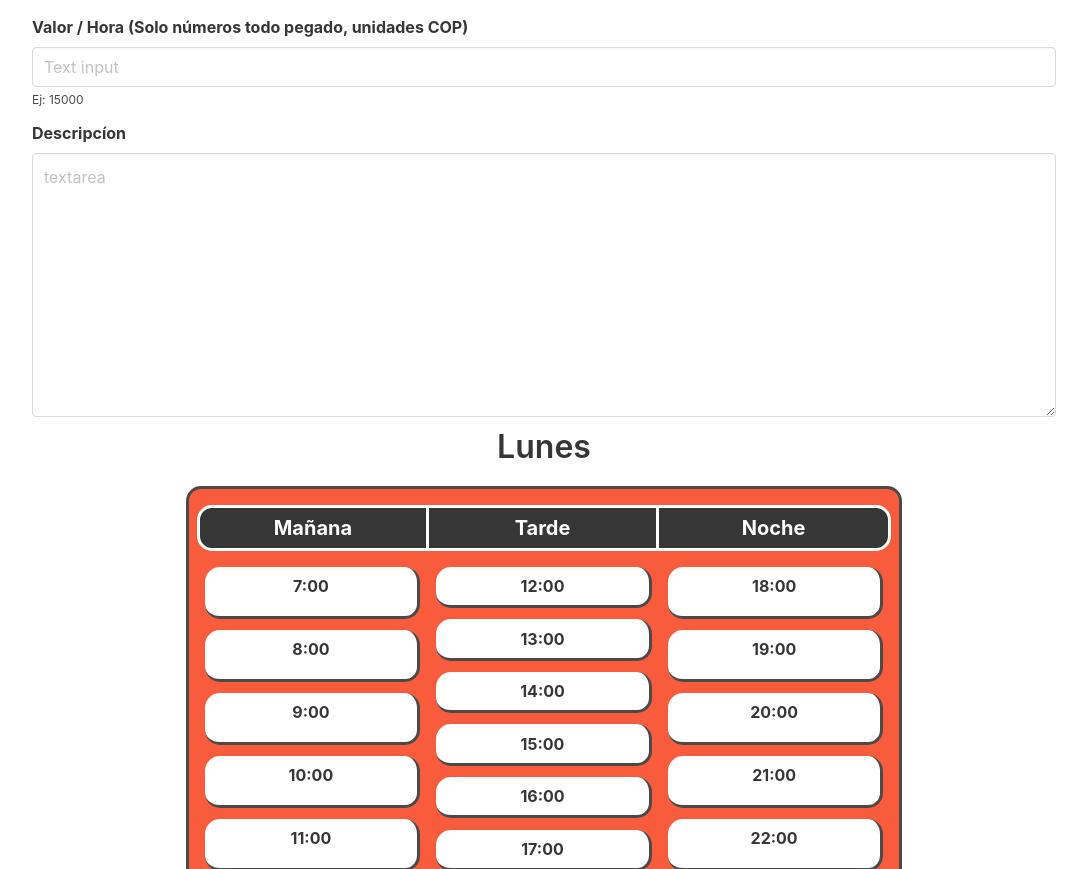
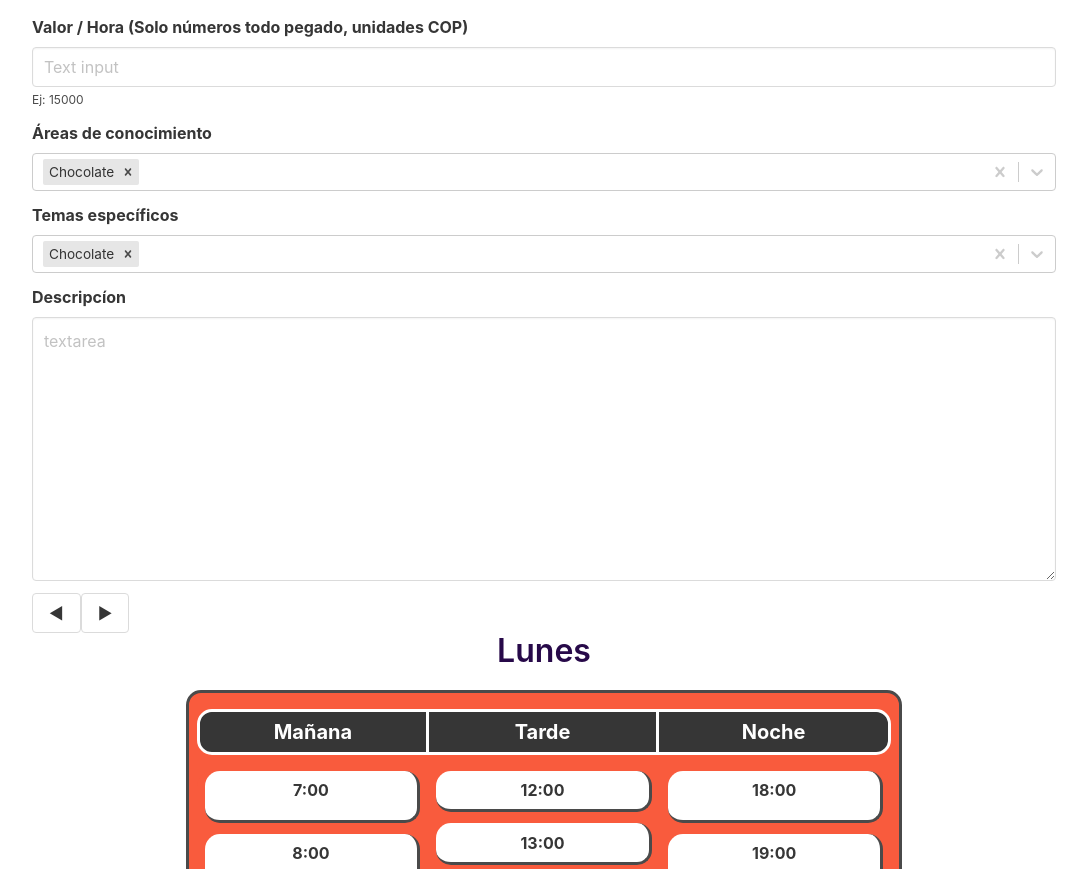
Before and after one commit to andersoncastrojb/PLASIRO, a React (Create React App) app in the folder frontend/: page /tutorform in a window 1280 px wide. Shown: the part 408-1277 px from the top of the page, without its empty margins (96-1183 px from the left). Built offline with nearby package versions, Linux system fonts and the light colour scheme.

Commit message:
Inputs form TutorIni Finished

```diff
--- a/frontend/package.json
+++ b/frontend/package.json
@@ -10,6 +10,7 @@
     "react": "^18.2.0",
     "react-dom": "^18.2.0",
     "react-scripts": "5.0.1",
+    "react-select": "^5.4.0",
     "web-vitals": "^2.1.4"
   },
   "scripts": {
--- a/frontend/src/components/infoTutor/horario.js
+++ b/frontend/src/components/infoTutor/horario.js
@@ -16,9 +16,9 @@ const Horario = (props) => {
                     <div className="segment"><strong>Noche</strong></div>
                 </div>
                 <div className="horario__segment">
-                    <div className="mañana horario__three">{lista[0]}</div>
-                    <div className="tarde horario__three">{lista[1]}</div>
-                    <div className="noche horario__three">{lista[2]}</div>
+                    <div className="horario__three">{lista[0]}</div>
+                    <div className="horario__three">{lista[1]}</div>
+                    <div className="horario__three">{lista[2]}</div>
                 </div>
             </div>
         </>
--- a/frontend/src/components/tutor/formTutorIni.js
+++ b/frontend/src/components/tutor/formTutorIni.js
@@ -1,6 +1,8 @@
 import React from 'react';
-import "../../css/tutor/formTutorIni.css"
-import HorasDia from "./horasDia"
+import "../../css/tutor/formTutorIni.css";
+import HorasDia from "./horasDia";
+import SelectSubjets from './selectSubjects';
+import SelectThemes from './selectThemes';
 
 
 const FormTutorIni = () =>{
@@ -39,6 +41,14 @@ const FormTutorIni = () =>{
                 <p className="help">Ej: 15000</p>
             </div>
             <div className="field">
+                <label className="label">Áreas de conocimiento</label>
+                <SelectSubjets />
+            </div>
+            <div className="field">
+                <label className="label">Temas específicos</label>
+                <SelectThemes />
+            </div>
+            <div className="field">
                 <label className="label">Descripcíon</label>
                 <textarea className="textarea" placeholder="textarea" rows="10"></textarea>
             </div>
--- a/frontend/src/components/tutor/horarioTwo.js
+++ b/frontend/src/components/tutor/horarioTwo.js
@@ -7,7 +7,7 @@ const HorarioTwo = (props) => {
     return(
         <>
             <div className="horarioTwo__info">
-                <h1 className="calendarTwo__title title">{props.titulo}</h1>
+                <h1 className="calendar__title title">{props.titulo}</h1>
             </div>
             <div className='horarioTwo__content'>
                 <div className="horarioTwo__segment">
--- a/frontend/src/components/tutor/horasDia.js
+++ b/frontend/src/components/tutor/horasDia.js
@@ -4,7 +4,9 @@ import CalendarDias from "./calendarDias";
 import {HorasContext} from "./horasContext"
 
 const HorasDia = () =>{
-    let show = [
+
+    // Lógica para cambiar entre horarios
+    const [show,setShow] = useState([
         {estilo: {display: "block"}, title: "Lunes"},
         {estilo: {display: "none"}, title: "Martes"},
         {estilo: {display: "none"}, title: "Miércoles"},
@@ -12,8 +14,71 @@ const HorasDia = () =>{
         {estilo: {display: "none"}, title: "Viernes"},
         {estilo: {display: "none"}, title: "Sábado"},
         {estilo: {display: "none"}, title: "Domingo"}
-    ];
+    ]);
 
+    const lastDay = () => {
+        let h = {};
+        let flag = 0;
+        for(const i in [0,1,2,3,4,5,6]){
+            // console.log(i);
+            h = show;
+            const aux = h[i].estilo.display;
+            if (aux === "block"){
+                if(i === '0' && flag === 0){
+                    h[i].estilo = {display: "none"};
+                    h[6].estilo = {display: "block"};
+                    flag = 1;
+                }
+                if(i !== '0' && flag === 0){
+                    h[i].estilo = {display: "none"};
+                    h[parseInt(i)-1].estilo = {display: "block"};
+                    flag = 1;
+                }
+            }
+        }
+        setShow([
+            {estilo: h[0].estilo, title: "Lunes"},
+            {estilo: h[1].estilo, title: "Martes"},
+            {estilo: h[2].estilo, title: "Miércoles"},
+            {estilo: h[3].estilo, title: "Jueves"},
+            {estilo: h[4].estilo, title: "Viernes"},
+            {estilo: h[5].estilo, title: "Sábado"},
+            {estilo: h[6].estilo, title: "Domingo"}
+        ]);
+    }
+
+    const nextDay = () => {
+        let h = {};
+        let flag = 0;
+        for(const i in [0,1,2,3,4,5,6]){
+            // console.log(i);
+            h = show;
+            const aux = h[i].estilo.display;
+            if (aux === "block"){
+                if(i === '6' && flag === 0){
+                    h[i].estilo = {display: "none"};
+                    h[0].estilo = {display: "block"};
+                    flag = 1;
+                }
+                if(i !== '6' && flag === 0){
+                    h[i].estilo = {display: "none"};
+                    h[parseInt(i)+1].estilo = {display: "block"};
+                    flag = 1;
+                }
+            }
+        }
+        setShow([
+            {estilo: h[0].estilo, title: "Lunes"},
+            {estilo: h[1].estilo, title: "Martes"},
+            {estilo: h[2].estilo, title: "Miércoles"},
+            {estilo: h[3].estilo, title: "Jueves"},
+            {estilo: h[4].estilo, title: "Viernes"},
+            {estilo: h[5].estilo, title: "Sábado"},
+            {estilo: h[6].estilo, title: "Domingo"}
+        ]);
+    }
+
+    // Funcionalidad de selección de horario en el calendario por día
     const [stateHorasContext, setStateHorasContext] = useState(
         {H7: {}, H8: {}, H9: {}, H10: {}, H11: {}, H12: {},
         H13: {}, H14: {}, H15: {}, H16: {}, H17: {}, H18: {},
@@ -90,10 +155,13 @@ const HorasDia = () =>{
             window.removeEventListener('mousedown', horarioClick);
         };
     });
+    // Funcionalidad de selección de horario en el calendario por día, termina aquí!!
 
     return(
         <>
             <HorasContext.Provider value={stateHorasContext}>
+                <button id="prev-month" className="button calendar__prev" onClick={lastDay}>&#9664;</button>
+                <button id="next-month" className="button calendar__next" onClick={nextDay}>&#9654;</button>
                 <CalendarDias show={show}/>
             </HorasContext.Provider>
         </>
--- /dev/null
+++ b/frontend/src/components/tutor/selectSubjects.js
@@ -0,0 +1,33 @@
+import React from 'react';
+import Select from 'react-select';
+import makeAnimated from 'react-select/animated';
+
+const animatedComponents = makeAnimated();
+
+const options = [
+    { value: 'chocolate', label: 'Chocolate' },
+    { value: 'strawberry', label: 'Strawberry' },
+    { value: 'vanilla', label: 'Vanilla' }
+];
+
+
+
+  const SelectSubjets = () => {
+
+    const handledata = (selectedOption) => {
+      console.log(selectedOption);
+    }
+
+    return(
+      <Select
+        closeMenuOnSelect={false}
+        components={animatedComponents}
+        defaultValue={[options[0]]}
+        isMulti
+        options={options}
+        onChange={handledata}
+      />
+    );
+  };
+
+export default SelectSubjets;
--- /dev/null
+++ b/frontend/src/components/tutor/selectThemes.js
@@ -0,0 +1,30 @@
+import React from 'react';
+import Select from 'react-select';
+import makeAnimated from 'react-select/animated';
+
+const animatedComponents = makeAnimated();
+
+const options = [
+    { value: 'chocolate', label: 'Chocolate' },
+    { value: 'strawberry', label: 'Strawberry' },
+    { value: 'vanilla', label: 'Vanilla' }
+];
+
+  const SelectThemes = () => {
+
+    const handledata = (selectedOption) => {
+      console.log(selectedOption);
+    }
+
+    return(
+      <Select
+        closeMenuOnSelect={false}
+        components={animatedComponents}
+        defaultValue={[options[0]]}
+        isMulti
+        options={options}
+        onChange={handledata}
+      />
+    )};
+
+export default SelectThemes;
```
Also changed, not shown: 1 other file (tests, documents, lock files or other folders).
